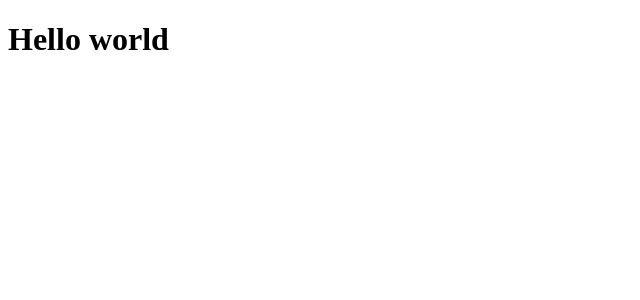
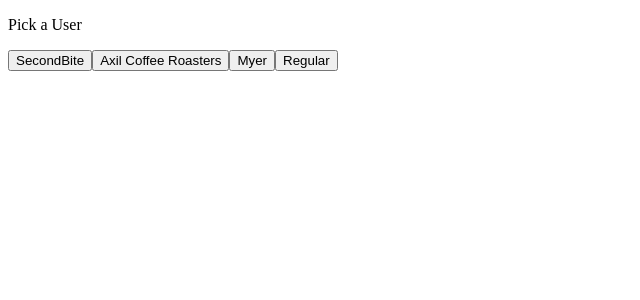
Before and after one commit to Suzyyc/seekLearning, a React (Create React App) app: page / in a window 1280 px wide. Shown: the top 300 px of the page, without its empty margins (0-640 px from the left). Built offline with nearby package versions, Linux system fonts and the light colour scheme.

Commit message:
select user

```diff
--- a/src/App.tsx
+++ b/src/App.tsx
@@ -1,11 +1,23 @@
-import React from 'react';
-import logo from './logo.svg';
+import React, { useState } from "react";
+import logo from "./logo.svg";
 
+const users = ["SecondBite", "Axil Coffee Roasters", "Myer", "Regular"];
 
 function App() {
+  const [user, setUser] = useState<string | null>(null);
   return (
     <div className="App">
-      <h1>Hello world</h1>
+      <p>Pick a User</p>
+      {users.map((u) => (
+        <button
+          onClick={() => {
+            setUser(u);
+          }}
+        >
+          {u}
+        </button>
+      ))}
+      {user}
     </div>
   );
 }
```
